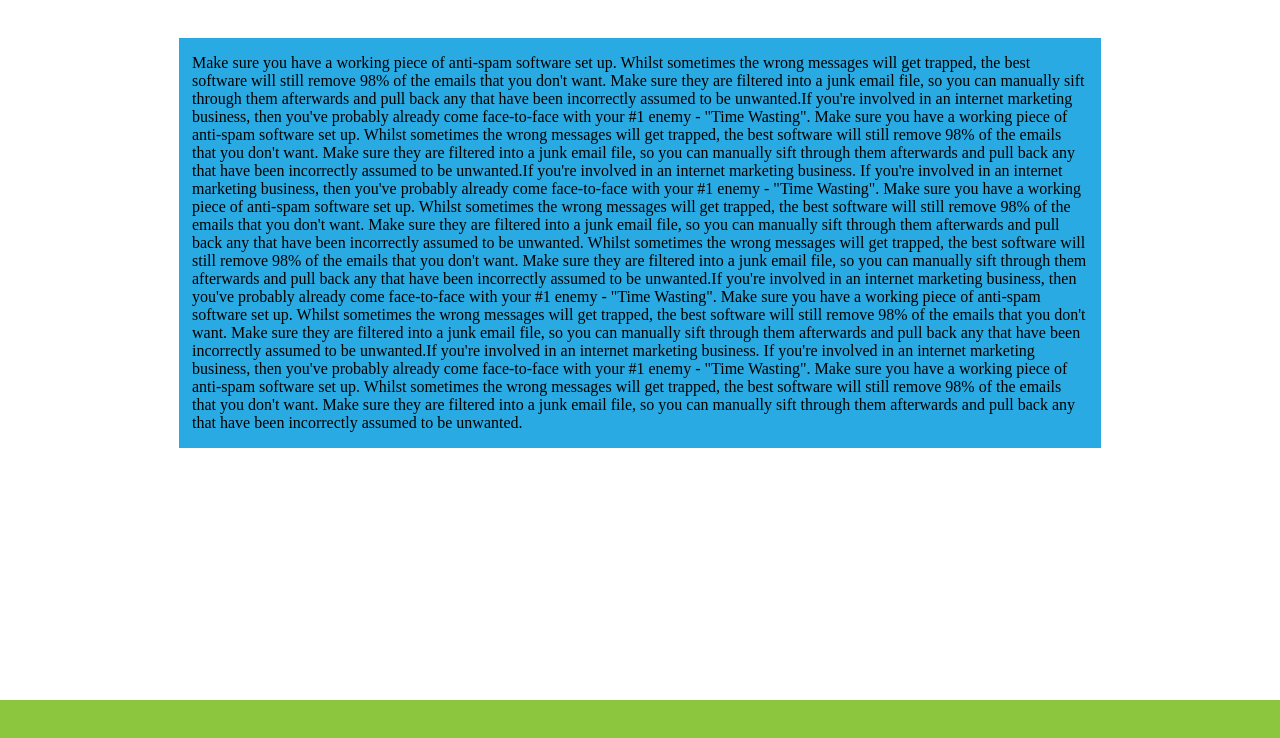
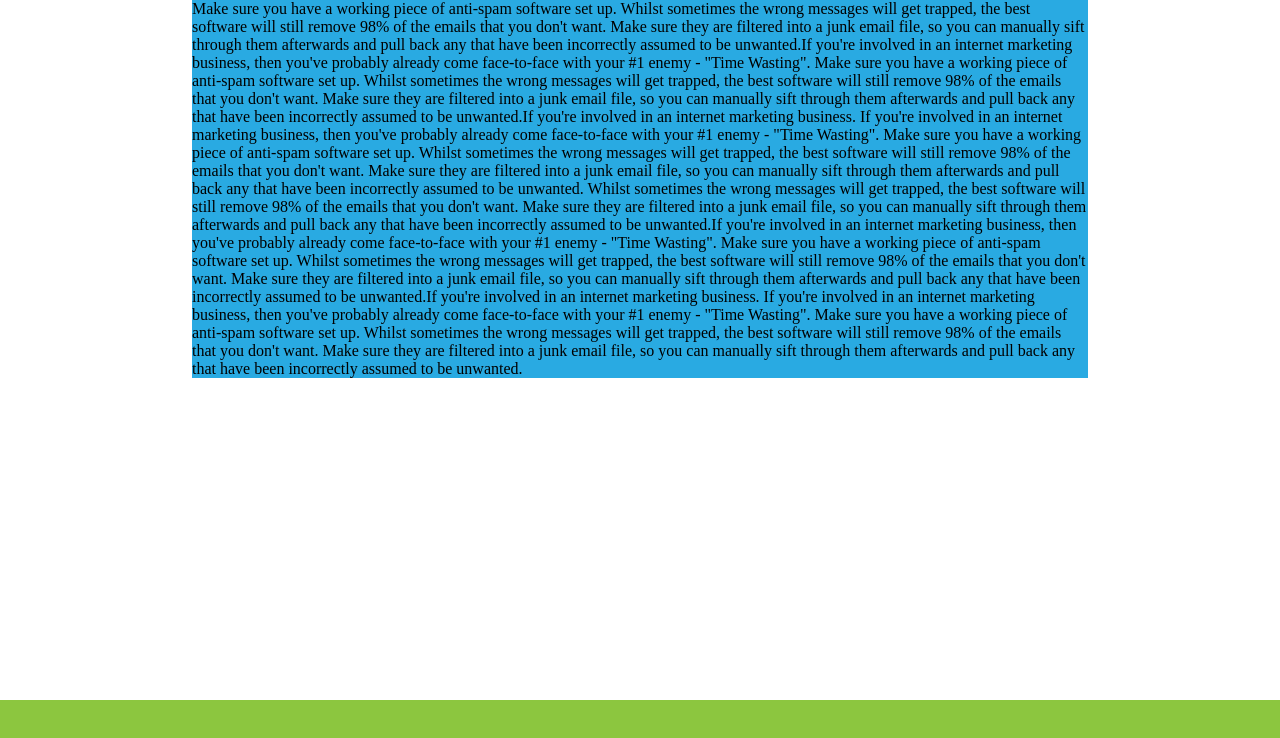
Before and after one commit to sergmi/responsive_web_design, a plain HTML site: page index_5.html in a window 1280 px wide. Drawn offline with Linux system fonts and the light colour scheme.

Commit message:
float layouts m5

```diff
--- a/css/style_5.css
+++ b/css/style_5.css
@@ -1,25 +1,36 @@
+html{
+height:100%;
+}
 
 body{
+min-height:100%;
 margin:0;
-}
-
-div{
-margin-top:3%;
-padding-bottom:110px;
+height: auto;
+position: relative;
 }
 
 article{
 width:70%;
-padding:0 1%;
+padding: 0;
 margin:0 auto;
 background-color:#29AAE2;
-overflow:auto;
+}
+
+div{
+width:70%;
+padding: 0;
+padding-bottom:100px;
+margin:0 auto;
+}
+
+p {
+margin: 0;
 }
 
 footer{
 width:100%;
 height:100px;
 background-color:#8CC63F;
-position:fixed;
+position:absolute;
 bottom:0;
 }
--- a/index_5.html
+++ b/index_5.html
@@ -6,7 +6,6 @@
 		<link rel="stylesheet" href="css/style_5.css">
 	</head>
 	<body>
-		<div>
 		<article>
 			<p>Make sure you have a working piece of anti-spam software set up. Whilst sometimes the wrong messages will get
 			trapped, the best software will still remove 98% of the emails that you don't want. Make sure they are filtered
@@ -40,6 +39,7 @@
 			been incorrectly assumed to be unwanted.
 			</p>
 		</article>
+		<div>
 		</div>
 		<footer>
 		</footer>
```
Lines whose indentation alone changed are shown as unchanged.
